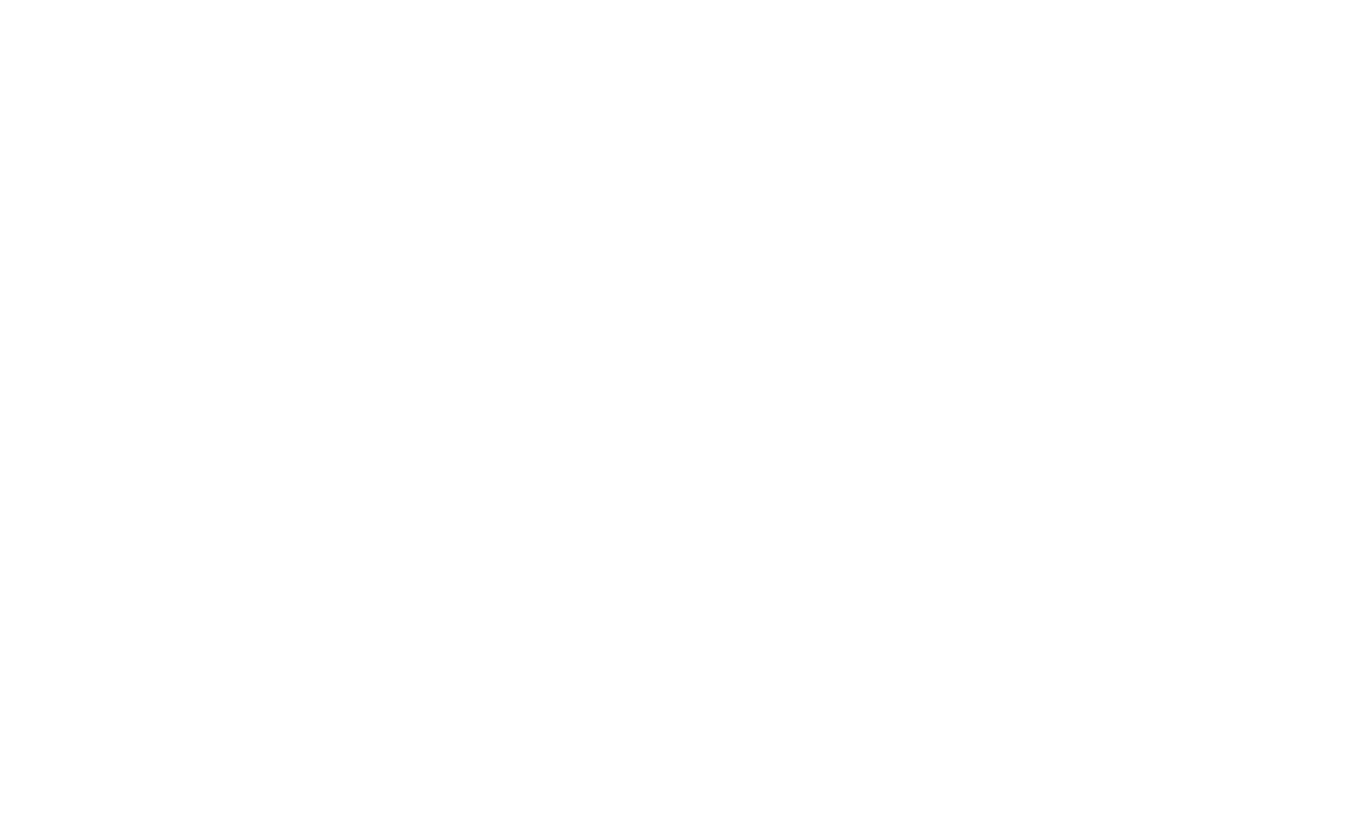
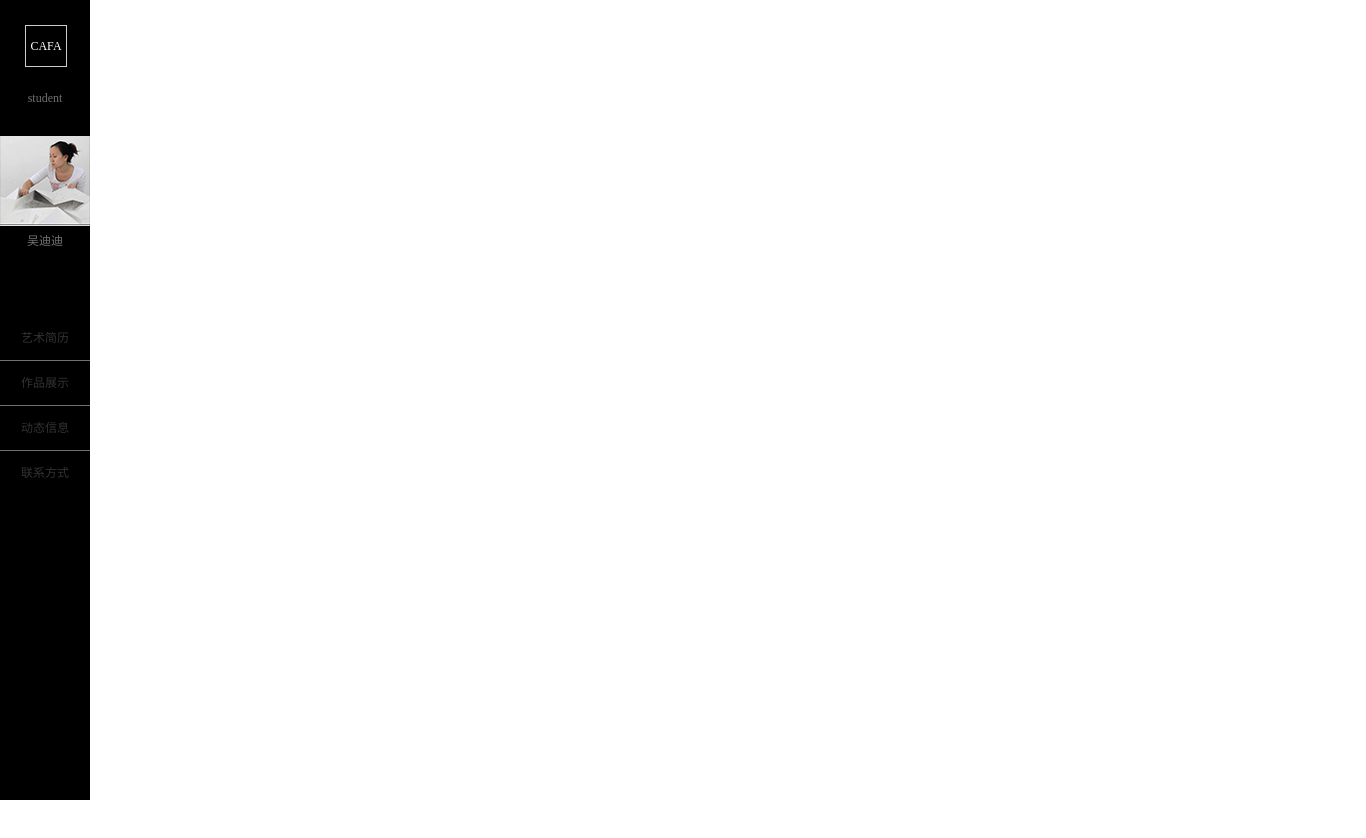
Before and after one commit to Lisenren/Lisenren.github.io, a plain HTML site: page jianli.html in a window 1280 px wide. Shown: the whole page, 1366 px wide, since content can reach past the window. Before the commit the page ends 800 px from the top, so only its background shows below. Drawn offline with Linux system fonts and the light colour scheme.

Commit message:
modi index.css

```diff
--- a/css/index.css
+++ b/css/index.css
@@ -1,3 +1,6 @@
+a{
+	text-decoration: none;
+}
 .box{
 	width: 1366px;
 	height: 1772px;
--- a/jianli.html
+++ b/jianli.html
@@ -3,8 +3,23 @@
 <head>
 	<meta charset="UTF-8">
 	<title>简历</title>
+	<link rel="stylesheet" type="text/css" href="css/index.css">
+	<link rel="stylesheet" type="text/css" href="css/reset.css">
 </head>
 <body>
-
+	<div class="box">
+	<div class="left">
+			<div class="log">CAFA</div>
+			<p class="student">student</p>
+			<div class="user"></div>
+			<p class="name">吴迪迪</p>
+			<ul>
+				<li><a href="jianli.html">艺术简历</a></li>
+				<li><a href="zuopin.html">作品展示</a></li>
+				<li><a href="xinxi.html">动态信息</a></li>
+				<li class="none"><a href="lianxi.html">联系方式</a></li>
+			</ul>
+		</div>
+	</div>
 </body>
 </html>
```
